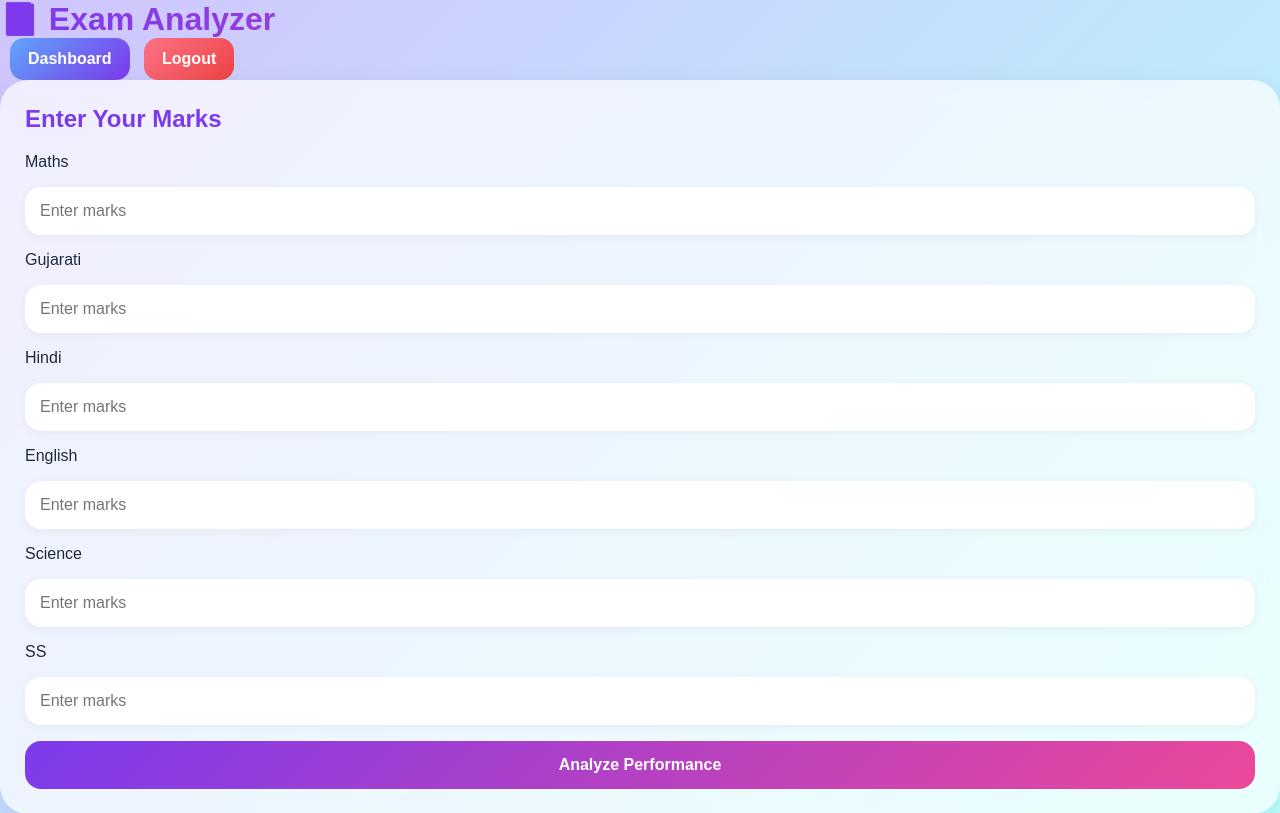
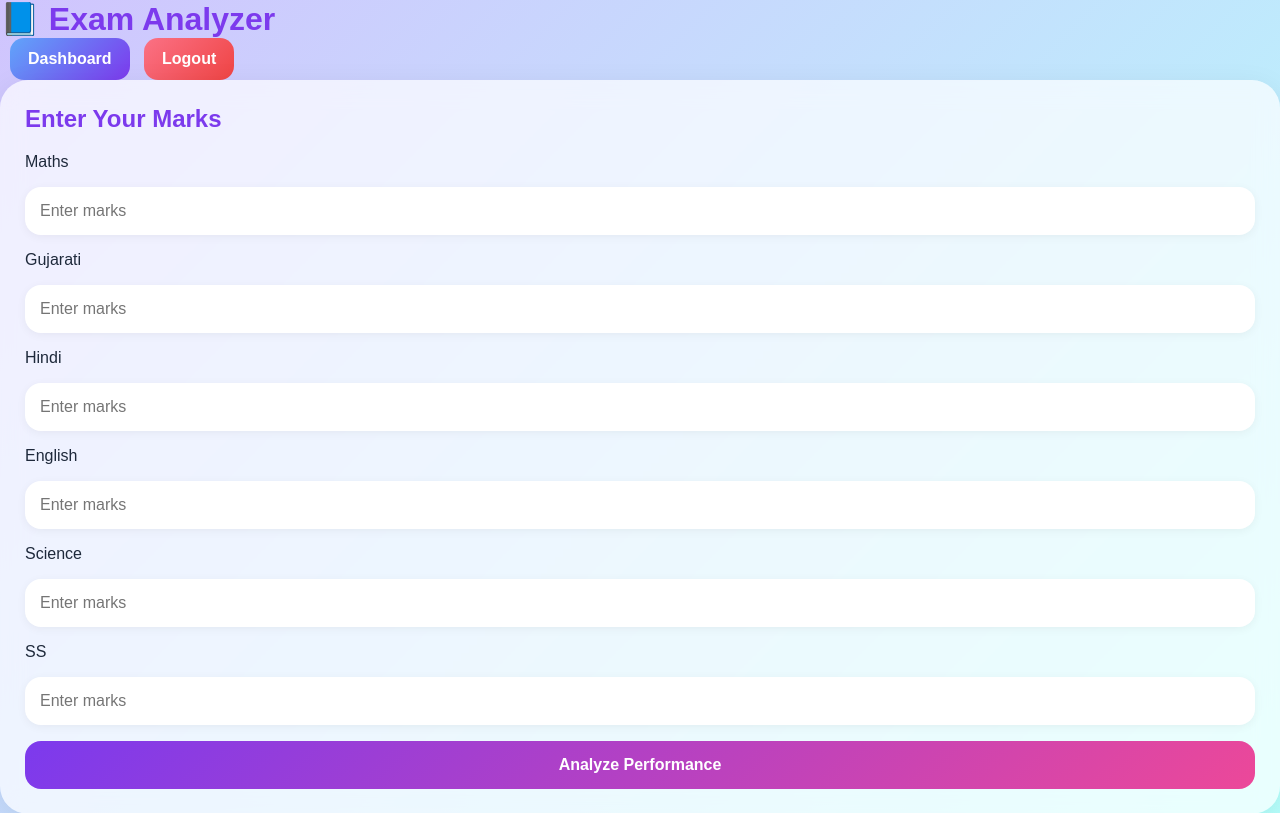
Before and after one commit to shaurya777-shah/aura-todo, a Flask app: page /exam in a window 1280 px wide. Shown: the top 813 px of the page. Run offline with Flask 3, Linux system fonts and the light colour scheme.

Commit message:
Fixed emoji colors in headings

```diff
--- a/static/style.css
+++ b/static/style.css
@@ -71,9 +71,7 @@ body{
 
 .topbar h1{
     font-size:32px;
-    background:linear-gradient(90deg,#7c3aed,#ec4899);
-    -webkit-background-clip:text;
-    -webkit-text-fill-color:transparent;
+    color:#7c3aed;
 }
 
 /* ---------------- BUTTONS ---------------- */
```
